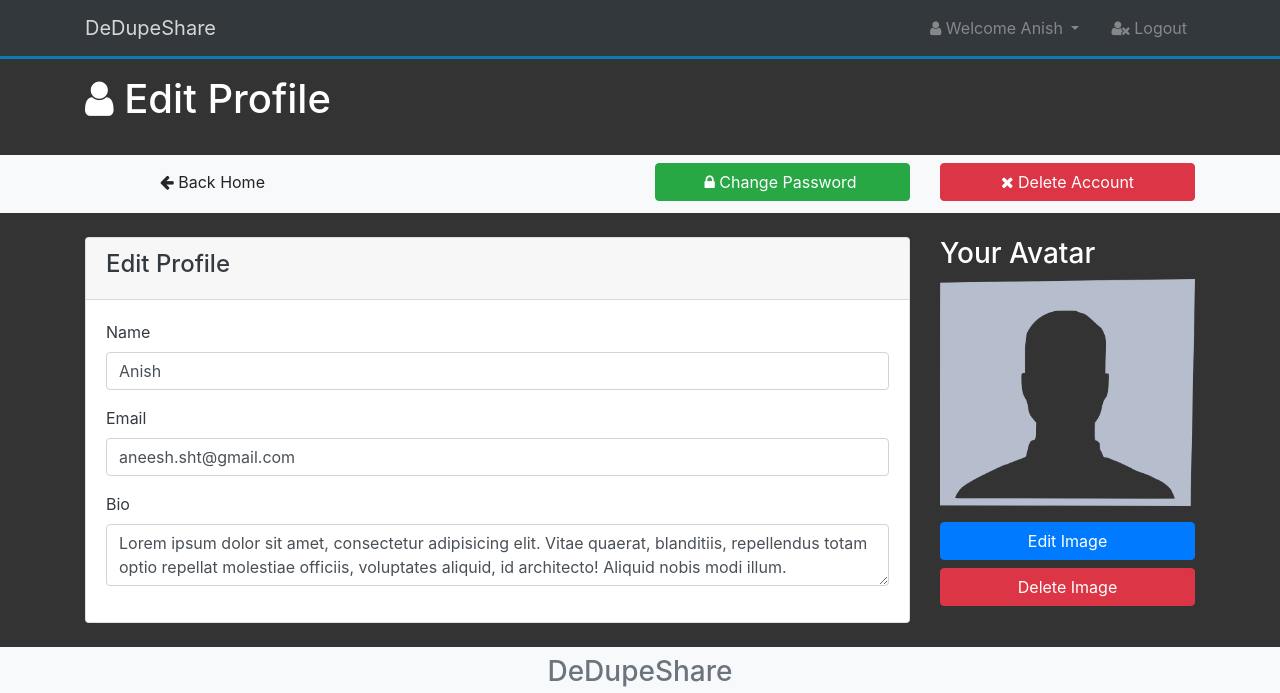
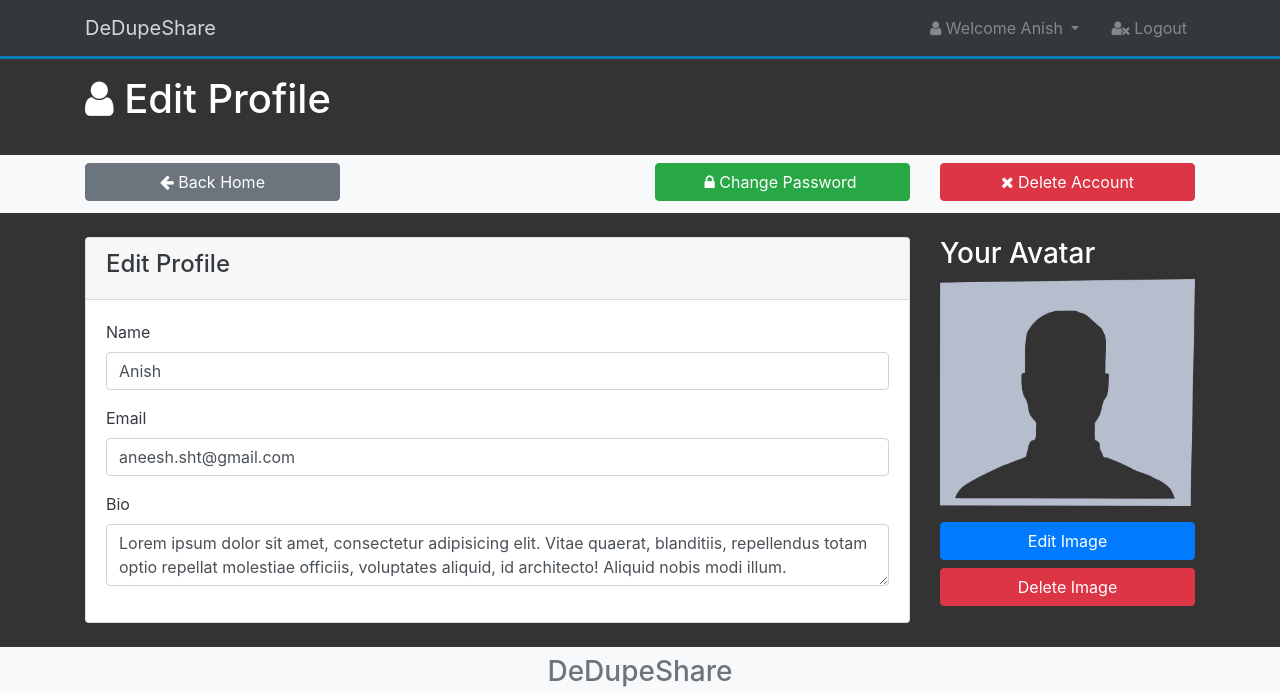
Before and after one commit to nick-chal/DeDupeShare, a website: page DeDupeShare/src/profile.html in a window 1280 px wide. Shown: the top 693 px of the page. Drawn offline with Linux system fonts and the light colour scheme.

Commit message:
anchor
anchorchange

```diff
--- a/DeDupeShare/src/profile.html
+++ b/DeDupeShare/src/profile.html
@@ -56,7 +56,7 @@
 <div class="container">
   <div class="row">
     <div class="col-md-3 mr-auto mb-1">
-      <a href="index.html" class="btn btn-light btn-block">
+      <a href="home.html" class="btn btn-secondary btn-block">
         <i class="fa fa-arrow-left"></i> Back Home
       </a>
     </div>
```
